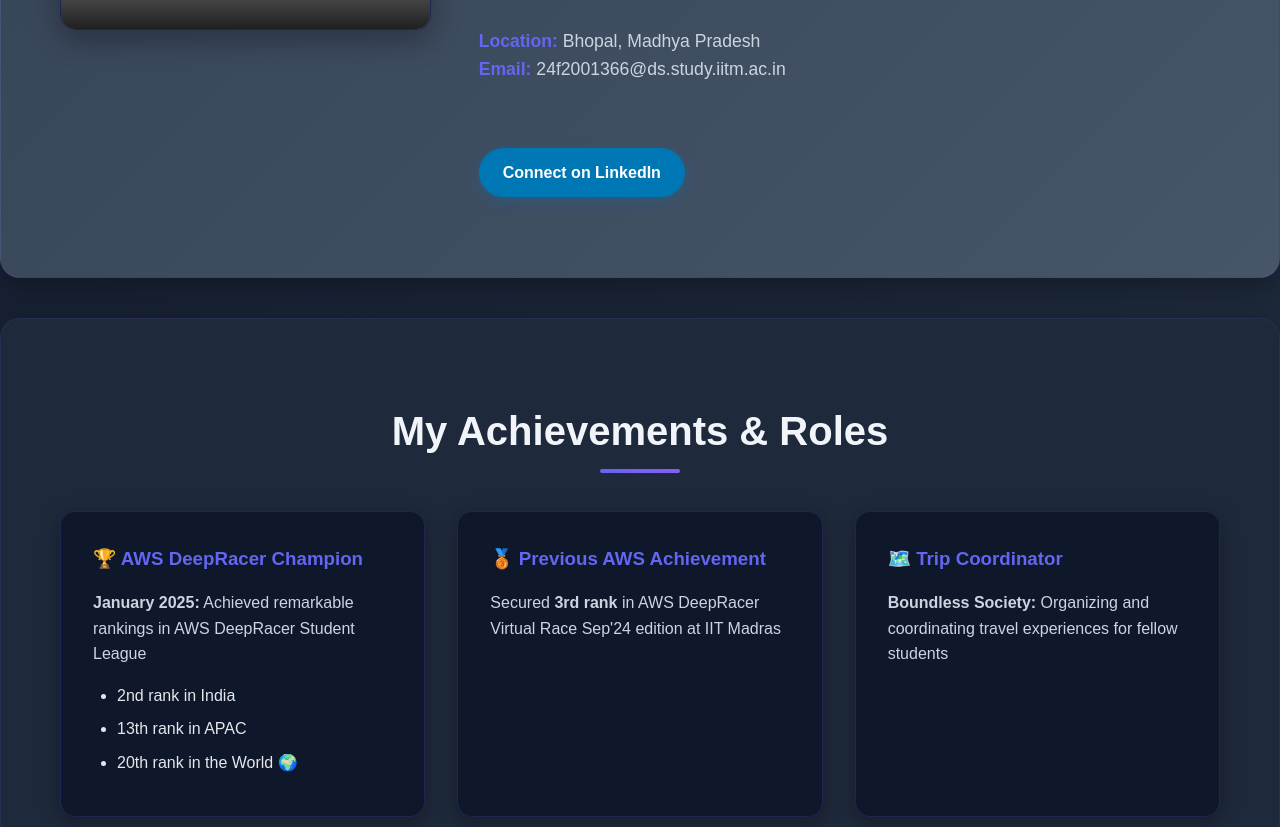
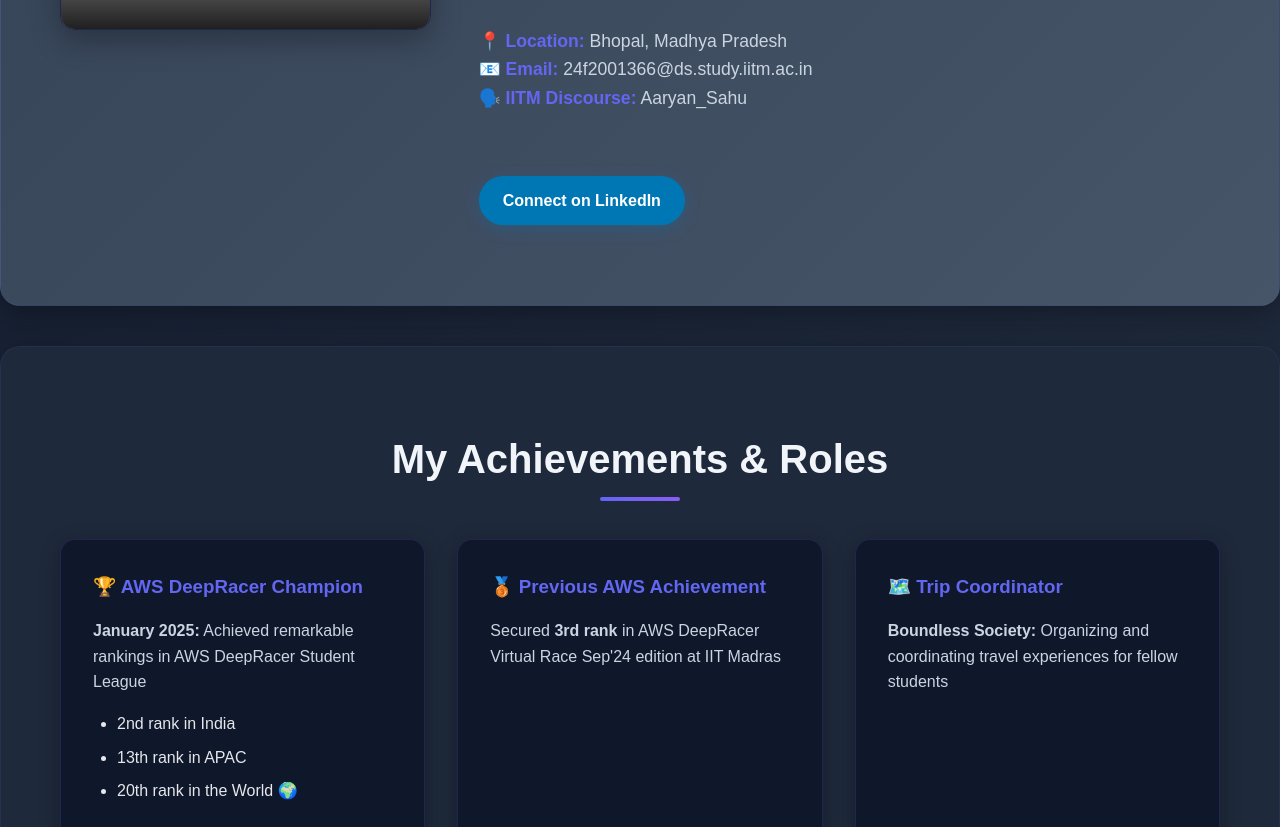
Before and after one commit to Aaryan-2005/manifesto, a plain HTML site: page index.html in a window 1280 px wide. Shown: the part 1483-2310 px from the top of the page. Drawn offline with Linux system fonts and the light colour scheme; grey boxes are pictures that could not be loaded.

Commit message:
Update index.html

```diff
--- a/index.html
+++ b/index.html
@@ -537,8 +537,9 @@
                         <p>I believe in building bridges between students and administration, fostering a culture of collaboration, and ensuring that every voice in our region is heard and valued.</p>
 
                         <p class="contact-text">
-                            <strong>Location:</strong> Bhopal, Madhya Pradesh<br>
-                            <strong>Email:</strong> 24f2001366@ds.study.iitm.ac.in
+                             <strong>📍 Location:</strong> Bhopal, Madhya Pradesh<br>
+                            <strong>📧 Email:</strong> 24f2001366@ds.study.iitm.ac.in<br>
+                            <strong>🗣️ IITM Discourse:</strong> Aaryan_Sahu
                         </p>
 
                         <div>
```
